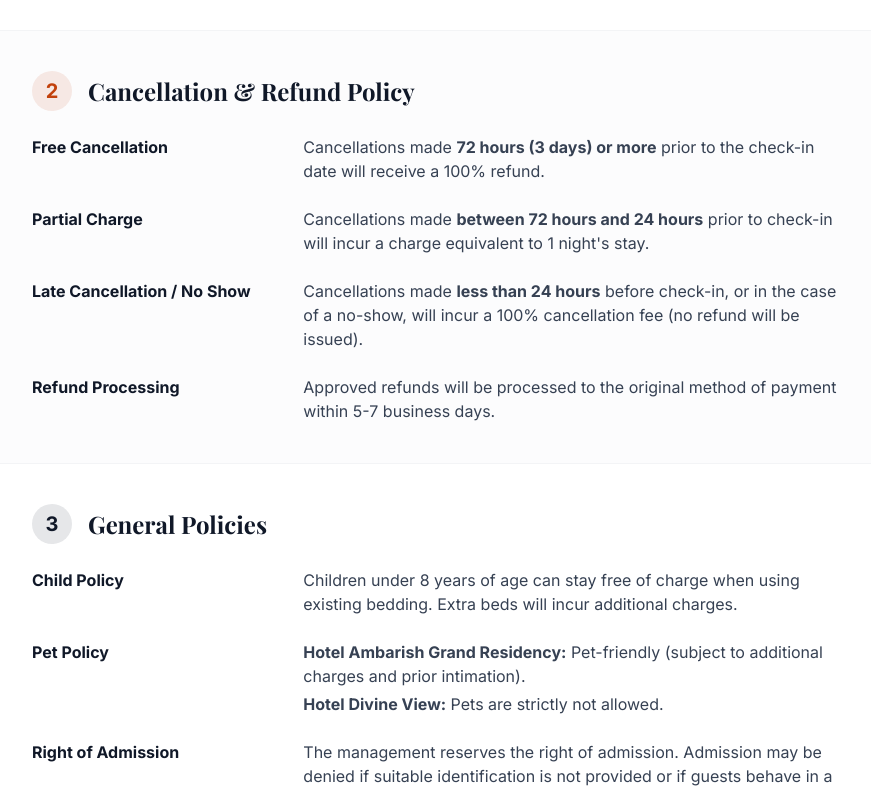
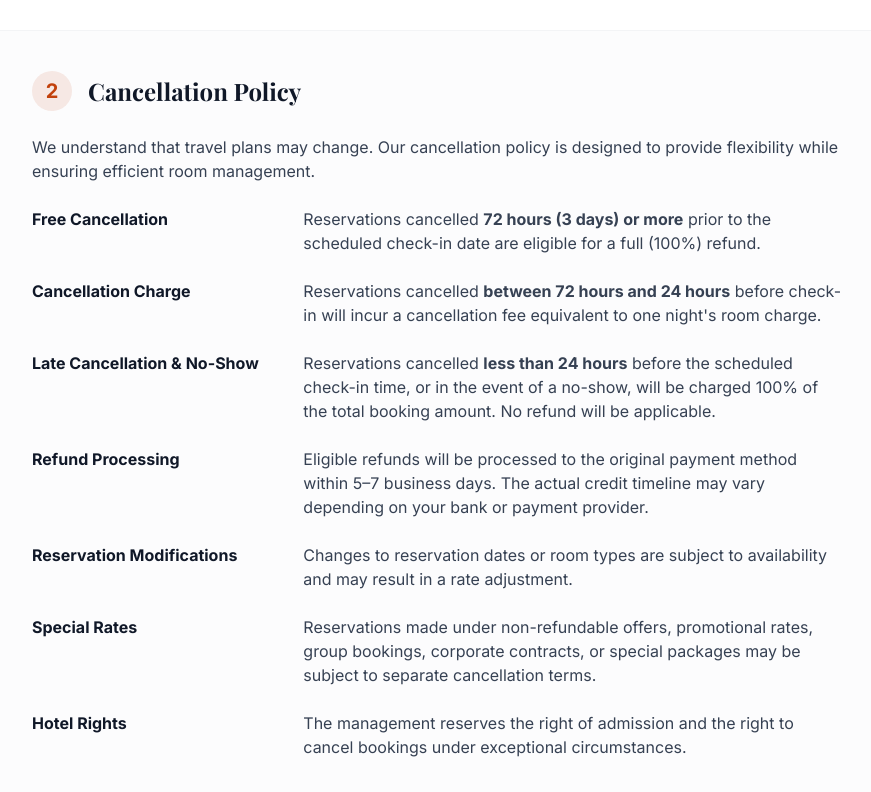
Before and after one commit to bijeshsingha/divineview, a Next.js app: page /policies in a window 1280 px wide. Shown: the part 860-1652 px from the top of the page, without its empty margins (201-1072 px from the left). Built offline with nearby package versions, Linux system fonts and the light colour scheme; a web font is replaced by a local one.

Commit message:
docs: update cancellation policy to match new terms

```diff
--- a/src/app/policies/page.tsx
+++ b/src/app/policies/page.tsx
@@ -59,31 +59,52 @@ export default function PoliciesPage() {
             <div className="p-8 md:p-10 border-b border-gray-100 bg-gray-50/50">
               <div className="flex items-center mb-6">
                 <span className="flex items-center justify-center w-10 h-10 rounded-full bg-secondary/10 text-secondary font-bold text-xl mr-4">2</span>
-                <h2 className="text-2xl font-serif font-bold text-gray-900">Cancellation & Refund Policy</h2>
+                <h2 className="text-2xl font-serif font-bold text-gray-900">Cancellation Policy</h2>
               </div>
+              <p className="text-gray-700 mb-6">
+                We understand that travel plans may change. Our cancellation policy is designed to provide flexibility while ensuring efficient room management.
+              </p>
               <ul className="space-y-6 text-gray-700">
                 <li className="flex flex-col md:flex-row md:items-start">
                   <span className="font-bold text-gray-900 md:w-1/3 mb-1 md:mb-0">Free Cancellation</span>
                   <div className="md:w-2/3">
-                    Cancellations made <strong>72 hours (3 days) or more</strong> prior to the check-in date will receive a 100% refund.
+                    Reservations cancelled <strong>72 hours (3 days) or more</strong> prior to the scheduled check-in date are eligible for a full (100%) refund.
                   </div>
                 </li>
                 <li className="flex flex-col md:flex-row md:items-start">
-                  <span className="font-bold text-gray-900 md:w-1/3 mb-1 md:mb-0">Partial Charge</span>
+                  <span className="font-bold text-gray-900 md:w-1/3 mb-1 md:mb-0">Cancellation Charge</span>
                   <div className="md:w-2/3">
-                    Cancellations made <strong>between 72 hours and 24 hours</strong> prior to check-in will incur a charge equivalent to 1 night&apos;s stay.
+                    Reservations cancelled <strong>between 72 hours and 24 hours</strong> before check-in will incur a cancellation fee equivalent to one night&apos;s room charge.
                   </div>
                 </li>
                 <li className="flex flex-col md:flex-row md:items-start">
-                  <span className="font-bold text-gray-900 md:w-1/3 mb-1 md:mb-0">Late Cancellation / No Show</span>
+                  <span className="font-bold text-gray-900 md:w-1/3 mb-1 md:mb-0">Late Cancellation & No-Show</span>
                   <div className="md:w-2/3">
-                    Cancellations made <strong>less than 24 hours</strong> before check-in, or in the case of a no-show, will incur a 100% cancellation fee (no refund will be issued).
+                    Reservations cancelled <strong>less than 24 hours</strong> before the scheduled check-in time, or in the event of a no-show, will be charged 100% of the total booking amount. No refund will be applicable.
                   </div>
                 </li>
                 <li className="flex flex-col md:flex-row md:items-start">
                   <span className="font-bold text-gray-900 md:w-1/3 mb-1 md:mb-0">Refund Processing</span>
                   <div className="md:w-2/3">
-                    Approved refunds will be processed to the original method of payment within 5-7 business days.
+                    Eligible refunds will be processed to the original payment method within 5–7 business days. The actual credit timeline may vary depending on your bank or payment provider.
+                  </div>
+                </li>
+                <li className="flex flex-col md:flex-row md:items-start">
+                  <span className="font-bold text-gray-900 md:w-1/3 mb-1 md:mb-0">Reservation Modifications</span>
+                  <div className="md:w-2/3">
+                    Changes to reservation dates or room types are subject to availability and may result in a rate adjustment.
+                  </div>
+                </li>
+                <li className="flex flex-col md:flex-row md:items-start">
+                  <span className="font-bold text-gray-900 md:w-1/3 mb-1 md:mb-0">Special Rates</span>
+                  <div className="md:w-2/3">
+                    Reservations made under non-refundable offers, promotional rates, group bookings, corporate contracts, or special packages may be subject to separate cancellation terms.
+                  </div>
+                </li>
+                <li className="flex flex-col md:flex-row md:items-start">
+                  <span className="font-bold text-gray-900 md:w-1/3 mb-1 md:mb-0">Hotel Rights</span>
+                  <div className="md:w-2/3">
+                    The management reserves the right of admission and the right to cancel bookings under exceptional circumstances.
                   </div>
                 </li>
               </ul>
```
